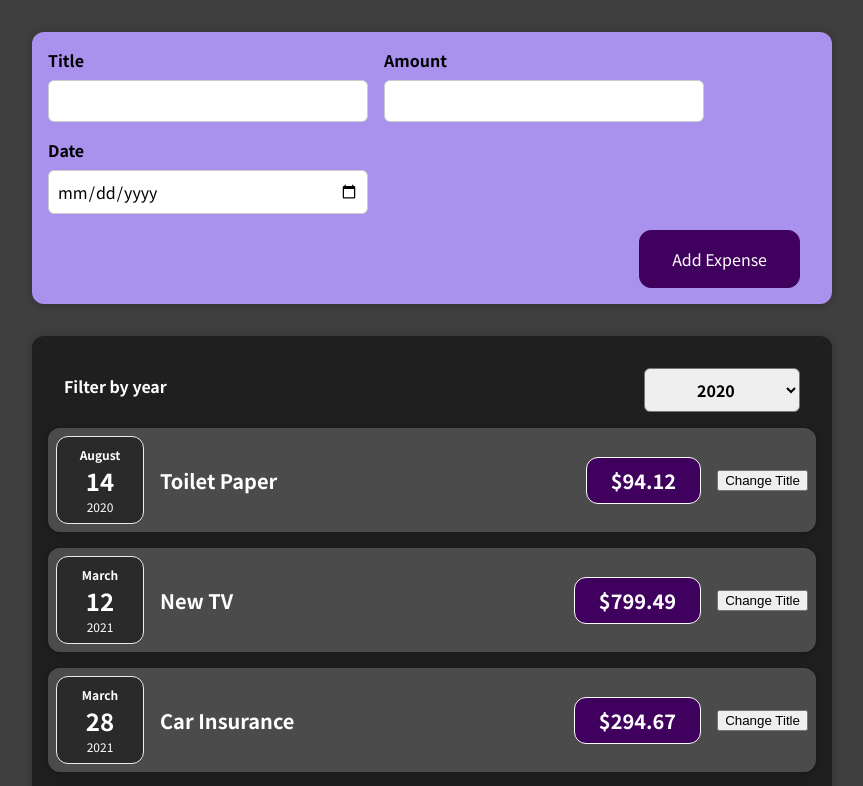
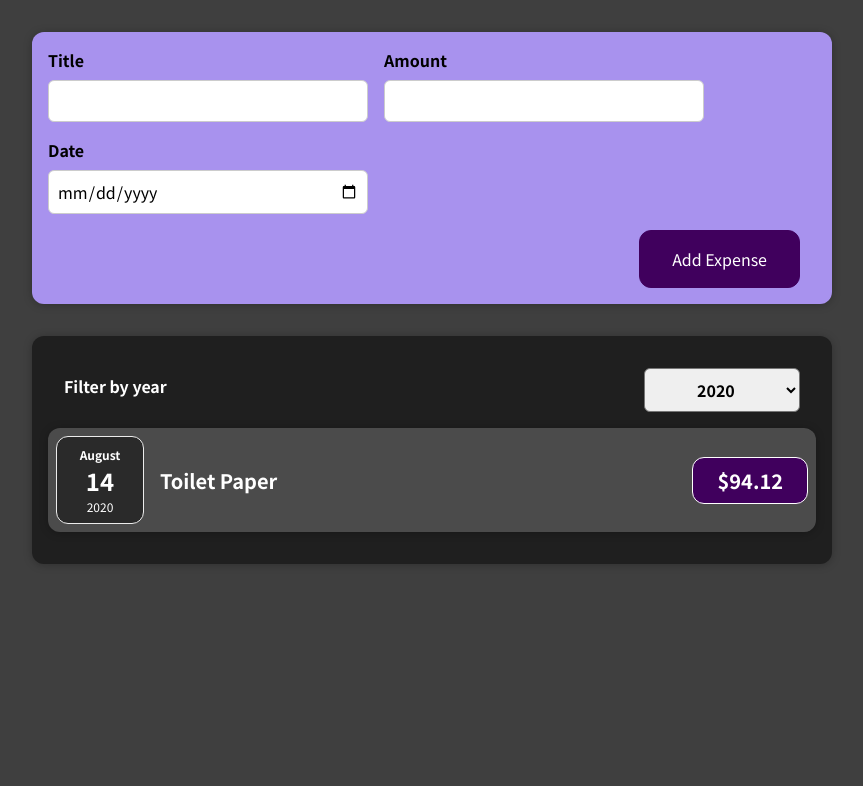
Before and after one commit to azar-barfipour/React, a React (Create React App) app in the folder react-complete-guide/: page / in a window 1280 px wide. Shown: the top 786 px of the page, without its empty margins (208-1071 px from the left). Built offline with nearby package versions, Linux system fonts and the light colour scheme.

Commit message:
add filter and fix the date error

```diff
--- a/react-complete-guide/src/App.js
+++ b/react-complete-guide/src/App.js
@@ -1,8 +1,8 @@
+import React, { useState } from "react";
 import Expenses from "./components/Expenses/Expenses";
 import NewExpense from "./components/NewExpense/NewExpense";
 
-const App = () => {
-  const expenses = [
+const DUMMI = [
   {
     id: "e1",
     title: "Toilet Paper",
@@ -23,8 +23,14 @@ const App = () => {
     date: new Date(2021, 5, 12),
   },
 ];
+
+const App = () => {
+  const [expenses, setExpenses] = useState(DUMMI);
+
   const addNewExpenseHandler = (expense) => {
-    console.log(expenses);
+    setExpenses((prevExpense) => {
+      return [expense, ...prevExpense];
+    });
   };
   return (
     <div>
--- a/react-complete-guide/src/components/Expenses/ExpenseItem.js
+++ b/react-complete-guide/src/components/Expenses/ExpenseItem.js
@@ -1,20 +1,15 @@
-import react, { useState } from "react";
+import react from "react";
 import Card from "../UI/Card";
 import ExpenseDate from "./ExpenseDate";
 import "./ExpenseItem.css";
 
 const ExpenseItem = (props) => {
-  const [title, setTitle] = useState(props.title);
-  const clickHandler = () => {
-    setTitle("Updated");
-  };
   return (
     <Card className="expense-item">
       <ExpenseDate date={props.date} />
       <div className="expense-item__description">
-        <h2>{title}</h2>
+        <h2>{props.title}</h2>
         <div className="expense-item__price">${props.amount}</div>
-        <button onClick={clickHandler}>Change Title</button>
       </div>
     </Card>
   );
--- a/react-complete-guide/src/components/Expenses/Expenses.js
+++ b/react-complete-guide/src/components/Expenses/Expenses.js
@@ -6,17 +6,23 @@ import ExpensesFilter from "./ExpensesFilter";
 
 const Expenses = (props) => {
   const [changeYear, setChangeYear] = useState("2020");
+
   const saveExpensesFilterHandler = (expensesFilterData) => {
-    console.log(setChangeYear(expensesFilterData));
+    setChangeYear(expensesFilterData);
   };
+
+  const filteredExpenses = props.items.filter((item) => {
+    return item.date.getFullYear().toString() === changeYear;
+  });
   return (
     <Card className="expenses">
       <ExpensesFilter
         selected={changeYear}
         onExpensesFilter={saveExpensesFilterHandler}
       />
-      {props.items.map((expense) => (
+      {filteredExpenses.map((expense) => (
         <ExpenseItem
+          key={expense.id}
           title={expense.title}
           amount={expense.amount}
           date={expense.date}
--- a/react-complete-guide/src/components/Expenses/ExpensesFilter.js
+++ b/react-complete-guide/src/components/Expenses/ExpensesFilter.js
@@ -4,7 +4,7 @@ import "./ExpensesFilter.css";
 
 const ExpensesFilter = (props) => {
   const filterHandler = (event) => {
-    console.log(props.onExpensesFilter(event.target.value));
+    props.onExpensesFilter(event.target.value);
   };
   return (
     <div className="expenses-filter">
--- a/react-complete-guide/src/components/NewExpense/ExpenseForm.js
+++ b/react-complete-guide/src/components/NewExpense/ExpenseForm.js
@@ -18,9 +18,9 @@ const ExpenseForm = (props) => {
     event.preventDefault();
 
     const expenseData = {
-      title: setenteredTitle,
-      amount: setenteredAmount,
-      date: new Date(setenteredDate),
+      title: enteredTitle,
+      amount: enteredAmount,
+      date: new Date(enteredDate),
     };
     props.onSaveExpenseData(expenseData);
     setenteredTitle("");
@@ -29,7 +29,7 @@ const ExpenseForm = (props) => {
   };
 
   return (
-    <form onClick={submitHandler}>
+    <form onSubmit={submitHandler}>
       <div className="new-expense__controls">
         <div className="new-expense__control">
           <label>Title</label>
```
Also changed, not shown: 1 other file (tests, documents, lock files or other folders). Lines whose indentation alone changed are shown as unchanged.
